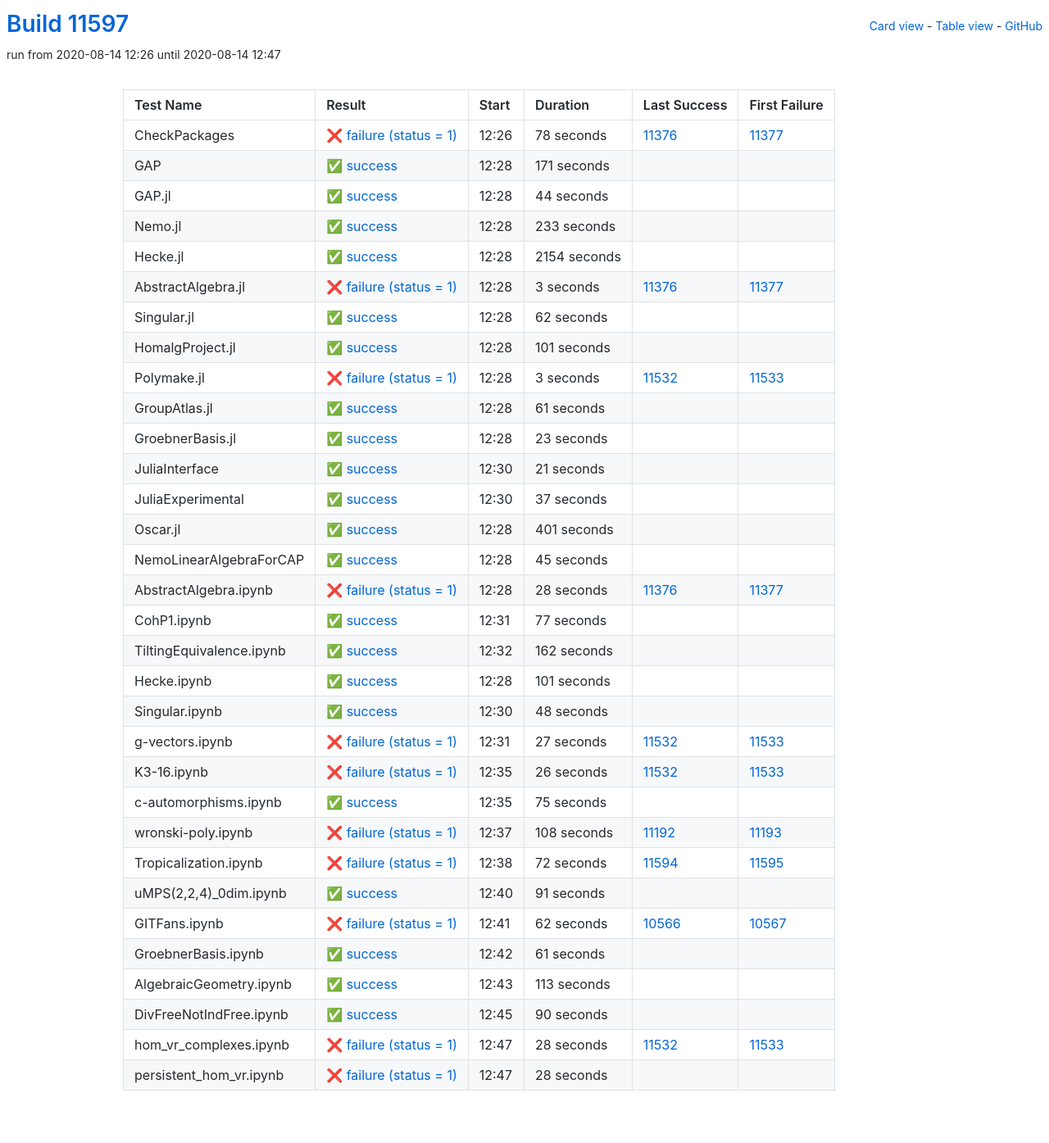
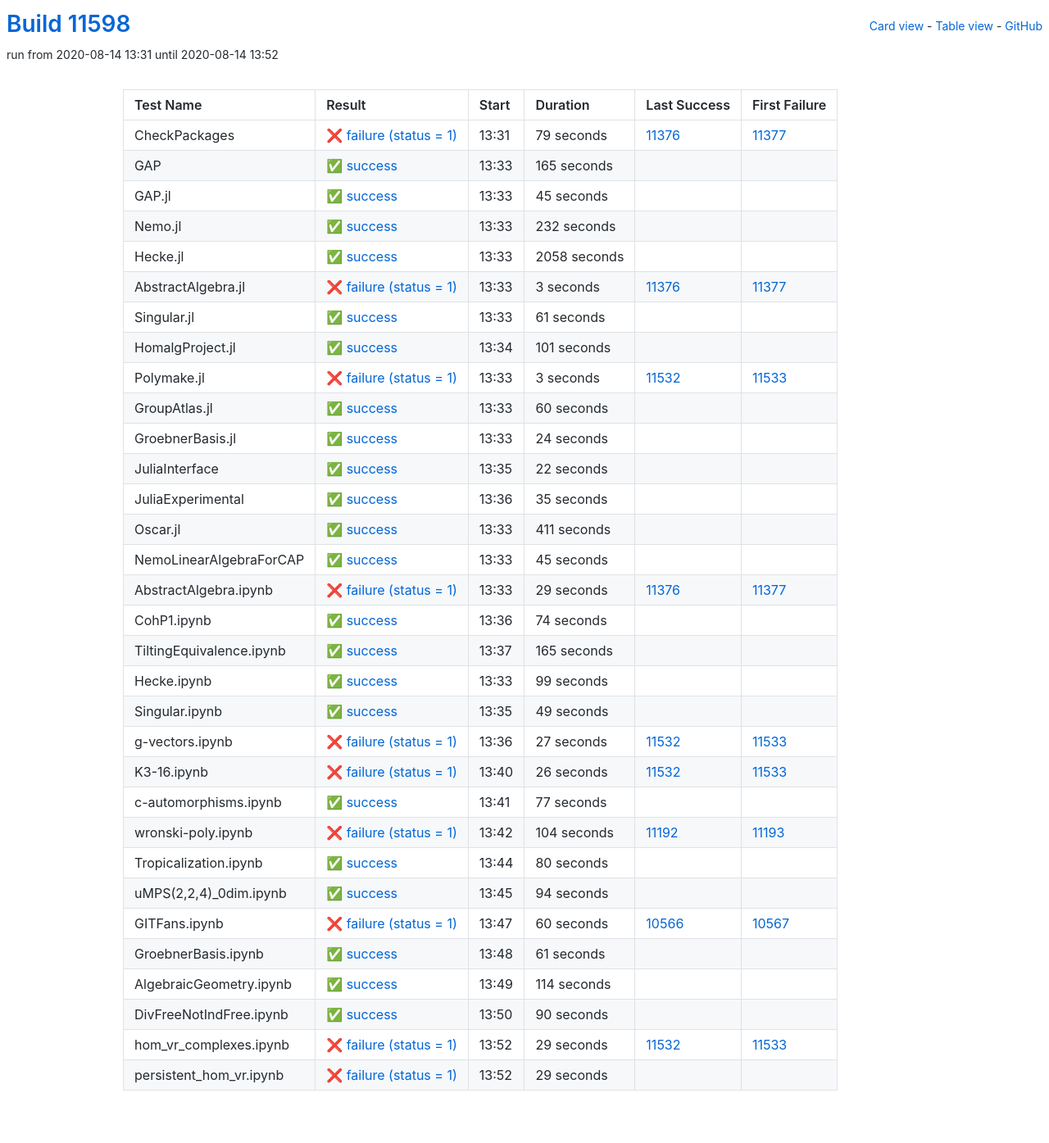
Before and after one commit to oscar-system/oscar-ci-status, a Jekyll site: the page built from table.html, in a window 1280 px wide. Shown: the whole page at 82% size. Built offline with Jekyll 4.4.1, drawn with Linux system fonts in a browser that asks for light colours.

Commit message:
Build #11598

```diff
--- a/_data/ci.yml
+++ b/_data/ci.yml
@@ -1,6 +1,6 @@
 ---
-build: 11597
-build_url: https://oscarci.mathematik.uni-kl.de/job/oscar/11597/
+build: 11598
+build_url: https://oscarci.mathematik.uni-kl.de/job/oscar/11598/
 job: oscar
 organization: oscar-system
 repo: oscar-ci-status
@@ -8,68 +8,68 @@
 tests:
 - name: CheckPackages
   id: checkpackages
-  log: https://oscarci.mathematik.uni-kl.de/job/oscar/11597/artifact/logs/build-11597/CheckPackages.log
-  start: 2020-08-14 12:26
+  log: https://oscarci.mathematik.uni-kl.de/job/oscar/11598/artifact/logs/build-11598/CheckPackages.log
+  start: 2020-08-14 13:31
   success: false
   exitcode: 1
   status: failure
-  duration: 78
+  duration: 79
   last_success: 11376
   last_success_url: https://oscarci.mathematik.uni-kl.de/job/oscar/11376/
   first_failure: 11377
   first_failure_url: https://oscarci.mathematik.uni-kl.de/job/oscar/11377/
 - name: GAP
   id: gap
-  log: https://oscarci.mathematik.uni-kl.de/job/oscar/11597/artifact/logs/build-11597/GAP.log
-  start: 2020-08-14 12:28
+  log: https://oscarci.mathematik.uni-kl.de/job/oscar/11598/artifact/logs/build-11598/GAP.log
+  start: 2020-08-14 13:33
   success: true
   exitcode: 0
   status: success
-  duration: 171
+  duration: 165
   last_success: false
   last_success_url:
   first_failure: false
   first_failure_url:
 - name: GAP.jl
   id: gap-jl
-  log: https://oscarci.mathematik.uni-kl.de/job/oscar/11597/artifact/logs/build-11597/GAP.jl.log
-  start: 2020-08-14 12:28
+  log: https://oscarci.mathematik.uni-kl.de/job/oscar/11598/artifact/logs/build-11598/GAP.jl.log
+  start: 2020-08-14 13:33
   success: true
   exitcode: 0
   status: success
-  duration: 44
+  duration: 45
   last_success: false
   last_success_url:
   first_failure: false
   first_failure_url:
 - name: Nemo.jl
   id: nemo-jl
-  log: https://oscarci.mathematik.uni-kl.de/job/oscar/11597/artifact/logs/build-11597/Nemo.jl.log
-  start: 2020-08-14 12:28
+  log: https://oscarci.mathematik.uni-kl.de/job/oscar/11598/artifact/logs/build-11598/Nemo.jl.log
+  start: 2020-08-14 13:33
   success: true
   exitcode: 0
   status: success
-  duration: 233
+  duration: 232
   last_success: false
   last_success_url:
   first_failure: false
   first_failure_url:
 - name: Hecke.jl
   id: hecke-jl
-  log: https://oscarci.mathematik.uni-kl.de/job/oscar/11597/artifact/logs/build-11597/Hecke.jl.log
-  start: 2020-08-14 12:28
+  log: https://oscarci.mathematik.uni-kl.de/job/oscar/11598/artifact/logs/build-11598/Hecke.jl.log
+  start: 2020-08-14 13:33
   success: true
   exitcode: 0
   status: success
-  duration: 2154
+  duration: 2058
   last_success: false
   last_success_url:
   first_failure: false
   first_failure_url:
 - name: AbstractAlgebra.jl
   id: abstractalgebra-jl
-  log: https://oscarci.mathematik.uni-kl.de/job/oscar/11597/artifact/logs/build-11597/AbstractAlgebra.jl.log
-  start: 2020-08-14 12:28
+  log: https://oscarci.mathematik.uni-kl.de/job/oscar/11598/artifact/logs/build-11598/AbstractAlgebra.jl.log
+  start: 2020-08-14 13:33
   success: false
   exitcode: 1
   status: failure
@@ -80,20 +80,20 @@
   first_failure_url: https://oscarci.mathematik.uni-kl.de/job/oscar/11377/
 - name: Singular.jl
   id: singular-jl
-  log: https://oscarci.mathematik.uni-kl.de/job/oscar/11597/artifact/logs/build-11597/Singular.jl.log
-  start: 2020-08-14 12:28
+  log: https://oscarci.mathematik.uni-kl.de/job/oscar/11598/artifact/logs/build-11598/Singular.jl.log
+  start: 2020-08-14 13:33
   success: true
   exitcode: 0
   status: success
-  duration: 62
+  duration: 61
   last_success: false
   last_success_url:
   first_failure: false
   first_failure_url:
 - name: HomalgProject.jl
   id: homalgproject-jl
-  log: https://oscarci.mathematik.uni-kl.de/job/oscar/11597/artifact/logs/build-11597/HomalgProject.jl.log
-  start: 2020-08-14 12:28
+  log: https://oscarci.mathematik.uni-kl.de/job/oscar/11598/artifact/logs/build-11598/HomalgProject.jl.log
+  start: 2020-08-14 13:34
   success: true
   exitcode: 0
   status: success
@@ -104,8 +104,8 @@
   first_failure_url:
 - name: Polymake.jl
   id: polymake-jl
-  log: https://oscarci.mathematik.uni-kl.de/job/oscar/11597/artifact/logs/build-11597/Polymake.jl.log
-  start: 2020-08-14 12:28
+  log: https://oscarci.mathematik.uni-kl.de/job/oscar/11598/artifact/logs/build-11598/Polymake.jl.log
+  start: 2020-08-14 13:33
   success: false
   exitcode: 1
   status: failure
@@ -116,68 +116,68 @@
   first_failure_url: https://oscarci.mathematik.uni-kl.de/job/oscar/11533/
 - name: GroupAtlas.jl
   id: groupatlas-jl
-  log: https://oscarci.mathematik.uni-kl.de/job/oscar/11597/artifact/logs/build-11597/GroupAtlas.jl.log
-  start: 2020-08-14 12:28
+  log: https://oscarci.mathematik.uni-kl.de/job/oscar/11598/artifact/logs/build-11598/GroupAtlas.jl.log
+  start: 2020-08-14 13:33
   success: true
   exitcode: 0
   status: success
-  duration: 61
+  duration: 60
   last_success: false
   last_success_url:
   first_failure: false
   first_failure_url:
 - name: GroebnerBasis.jl
   id: groebnerbasis-jl
-  log: https://oscarci.mathematik.uni-kl.de/job/oscar/11597/artifact/logs/build-11597/GroebnerBasis.jl.log
-  start: 2020-08-14 12:28
+  log: https://oscarci.mathematik.uni-kl.de/job/oscar/11598/artifact/logs/build-11598/GroebnerBasis.jl.log
+  start: 2020-08-14 13:33
   success: true
   exitcode: 0
   status: success
-  duration: 23
+  duration: 24
   last_success: false
   last_success_url:
   first_failure: false
   first_failure_url:
 - name: JuliaInterface
   id: juliainterface
-  log: https://oscarci.mathematik.uni-kl.de/job/oscar/11597/artifact/logs/build-11597/JuliaInterface.log
-  start: 2020-08-14 12:30
+  log: https://oscarci.mathematik.uni-kl.de/job/oscar/11598/artifact/logs/build-11598/JuliaInterface.log
+  start: 2020-08-14 13:35
   success: true
   exitcode: 0
   status: success
-  duration: 21
+  duration: 22
   last_success: false
   last_success_url:
   first_failure: false
   first_failure_url:
 - name: JuliaExperimental
   id: juliaexperimental
-  log: https://oscarci.mathematik.uni-kl.de/job/oscar/11597/artifact/logs/build-11597/JuliaExperimental.log
-  start: 2020-08-14 12:30
+  log: https://oscarci.mathematik.uni-kl.de/job/oscar/11598/artifact/logs/build-11598/JuliaExperimental.log
+  start: 2020-08-14 13:36
   success: true
   exitcode: 0
   status: success
-  duration: 37
+  duration: 35
   last_success: false
   last_success_url:
   first_failure: false
   first_failure_url:
 - name: Oscar.jl
   id: oscar-jl
-  log: https://oscarci.mathematik.uni-kl.de/job/oscar/11597/artifact/logs/build-11597/Oscar.jl.log
-  start: 2020-08-14 12:28
+  log: https://oscarci.mathematik.uni-kl.de/job/oscar/11598/artifact/logs/build-11598/Oscar.jl.log
+  start: 2020-08-14 13:33
   success: true
   exitcode: 0
   status: success
-  duration: 401
+  duration: 411
   last_success: false
   last_success_url:
   first_failure: false
   first_failure_url:
 - name: NemoLinearAlgebraForCAP
   id: nemolinearalgebraforcap
-  log: https://oscarci.mathematik.uni-kl.de/job/oscar/11597/artifact/logs/build-11597/NemoLinearAlgebraForCAP.log
-  start: 2020-08-14 12:28
+  log: https://oscarci.mathematik.uni-kl.de/job/oscar/11598/artifact/logs/build-11598/NemoLinearAlgebraForCAP.log
+  start: 2020-08-14 13:33
   success: true
   exitcode: 0
   status: success
@@ -188,68 +188,68 @@
   first_failure_url:
 - name: AbstractAlgebra.ipynb
   id: abstractalgebra-ipynb
-  log: https://oscarci.mathematik.uni-kl.de/job/oscar/11597/artifact/logs/build-11597/AbstractAlgebra.ipynb.log
-  start: 2020-08-14 12:28
+  log: https://oscarci.mathematik.uni-kl.de/job/oscar/11598/artifact/logs/build-11598/AbstractAlgebra.ipynb.log
+  start: 2020-08-14 13:33
   success: false
   exitcode: 1
   status: failure
-  duration: 28
+  duration: 29
   last_success: 11376
   last_success_url: https://oscarci.mathematik.uni-kl.de/job/oscar/11376/
   first_failure: 11377
   first_failure_url: https://oscarci.mathematik.uni-kl.de/job/oscar/11377/
 - name: CohP1.ipynb
   id: cohp1-ipynb
-  log: https://oscarci.mathematik.uni-kl.de/job/oscar/11597/artifact/logs/build-11597/CohP1.ipynb.log
-  start: 2020-08-14 12:31
+  log: https://oscarci.mathematik.uni-kl.de/job/oscar/11598/artifact/logs/build-11598/CohP1.ipynb.log
+  start: 2020-08-14 13:36
   success: true
   exitcode: 0
   status: success
-  duration: 77
+  duration: 74
   last_success: false
   last_success_url:
   first_failure: false
   first_failure_url:
 - name: TiltingEquivalence.ipynb
   id: tiltingequivalence-ipynb
-  log: https://oscarci.mathematik.uni-kl.de/job/oscar/11597/artifact/logs/build-11597/TiltingEquivalence.ipynb.log
-  start: 2020-08-14 12:32
+  log: https://oscarci.mathematik.uni-kl.de/job/oscar/11598/artifact/logs/build-11598/TiltingEquivalence.ipynb.log
+  start: 2020-08-14 13:37
   success: true
   exitcode: 0
   status: success
-  duration: 162
+  duration: 165
   last_success: false
   last_success_url:
   first_failure: false
   first_failure_url:
 - name: Hecke.ipynb
   id: hecke-ipynb
-  log: https://oscarci.mathematik.uni-kl.de/job/oscar/11597/artifact/logs/build-11597/Hecke.ipynb.log
-  start: 2020-08-14 12:28
+  log: https://oscarci.mathematik.uni-kl.de/job/oscar/11598/artifact/logs/build-11598/Hecke.ipynb.log
+  start: 2020-08-14 13:33
   success: true
   exitcode: 0
   status: success
-  duration: 101
+  duration: 99
   last_success: false
   last_success_url:
   first_failure: false
   first_failure_url:
 - name: Singular.ipynb
   id: singular-ipynb
-  log: https://oscarci.mathematik.uni-kl.de/job/oscar/11597/artifact/logs/build-11597/Singular.ipynb.log
-  start: 2020-08-14 12:30
+  log: https://oscarci.mathematik.uni-kl.de/job/oscar/11598/artifact/logs/build-11598/Singular.ipynb.log
+  start: 2020-08-14 13:35
   success: true
   exitcode: 0
   status: success
-  duration: 48
+  duration: 49
   last_success: false
   last_success_url:
   first_failure: false
   first_failure_url:
 - name: g-vectors.ipynb
   id: g-vectors-ipynb
-  log: https://oscarci.mathematik.uni-kl.de/job/oscar/11597/artifact/logs/build-11597/g-vectors.ipynb.log
-  start: 2020-08-14 12:31
+  log: https://oscarci.mathematik.uni-kl.de/job/oscar/11598/artifact/logs/build-11598/g-vectors.ipynb.log
+  start: 2020-08-14 13:36
   success: false
   exitcode: 1
   status: failure
@@ -260,8 +260,8 @@
   first_failure_url: https://oscarci.mathematik.uni-kl.de/job/oscar/11533/
 - name: K3-16.ipynb
   id: k3-16-ipynb
-  log: https://oscarci.mathematik.uni-kl.de/job/oscar/11597/artifact/logs/build-11597/K3-16.ipynb.log
-  start: 2020-08-14 12:35
+  log: https://oscarci.mathematik.uni-kl.de/job/oscar/11598/artifact/logs/build-11598/K3-16.ipynb.log
+  start: 2020-08-14 13:40
   success: false
   exitcode: 1
   status: failure
@@ -272,68 +272,68 @@
   first_failure_url: https://oscarci.mathematik.uni-kl.de/job/oscar/11533/
 - name: c-automorphisms.ipynb
   id: c-automorphisms-ipynb
-  log: https://oscarci.mathematik.uni-kl.de/job/oscar/11597/artifact/logs/build-11597/c-automorphisms.ipynb.log
-  start: 2020-08-14 12:35
+  log: https://oscarci.mathematik.uni-kl.de/job/oscar/11598/artifact/logs/build-11598/c-automorphisms.ipynb.log
+  start: 2020-08-14 13:41
   success: true
   exitcode: 0
   status: success
-  duration: 75
+  duration: 77
   last_success: false
   last_success_url:
   first_failure: false
   first_failure_url:
 - name: wronski-poly.ipynb
   id: wronski-poly-ipynb
-  log: https://oscarci.mathematik.uni-kl.de/job/oscar/11597/artifact/logs/build-11597/wronski-poly.ipynb.log
-  start: 2020-08-14 12:37
+  log: https://oscarci.mathematik.uni-kl.de/job/oscar/11598/artifact/logs/build-11598/wronski-poly.ipynb.log
+  start: 2020-08-14 13:42
   success: false
   exitcode: 1
   status: failure
-  duration: 108
+  duration: 104
   last_success: 11192
   last_success_url: https://oscarci.mathematik.uni-kl.de/job/oscar/11192/
   first_failure: 11193
   first_failure_url: https://oscarci.mathematik.uni-kl.de/job/oscar/11193/
 - name: Tropicalization.ipynb
   id: tropicalization-ipynb
-  log: https://oscarci.mathematik.uni-kl.de/job/oscar/11597/artifact/logs/build-11597/Tropicalization.ipynb.log
-  start: 2020-08-14 12:38
-  success: false
-  exitcode: 1
-  status: failure
-  duration: 72
-  last_success: 11594
-  last_success_url: https://oscarci.mathematik.uni-kl.de/job/oscar/11594/
-  first_failure: 11595
-  first_failure_url: https://oscarci.mathematik.uni-kl.de/job/oscar/11595/
-- name: uMPS(2,2,4)_0dim.ipynb
-  id: umps-2-2-4-0dim-ipynb
-  log: https://oscarci.mathematik.uni-kl.de/job/oscar/11597/artifact/logs/build-11597/uMPS-2-2-4-_0dim.ipynb.log
-  start: 2020-08-14 12:40
+  log: https://oscarci.mathematik.uni-kl.de/job/oscar/11598/artifact/logs/build-11598/Tropicalization.ipynb.log
+  start: 2020-08-14 13:44
   success: true
   exitcode: 0
   status: success
-  duration: 91
+  duration: 80
+  last_success: false
+  last_success_url:
+  first_failure: false
+  first_failure_url:
+- name: uMPS(2,2,4)_0dim.ipynb
+  id: umps-2-2-4-0dim-ipynb
+  log: https://oscarci.mathematik.uni-kl.de/job/oscar/11598/artifact/logs/build-11598/uMPS-2-2-4-_0dim.ipynb.log
+  start: 2020-08-14 13:45
+  success: true
+  exitcode: 0
+  status: success
+  duration: 94
   last_success: false
   last_success_url:
   first_failure: false
   first_failure_url:
 - name: GITFans.ipynb
   id: gitfans-ipynb
-  log: https://oscarci.mathematik.uni-kl.de/job/oscar/11597/artifact/logs/build-11597/GITFans.ipynb.log
-  start: 2020-08-14 12:41
+  log: https://oscarci.mathematik.uni-kl.de/job/oscar/11598/artifact/logs/build-11598/GITFans.ipynb.log
+  start: 2020-08-14 13:47
   success: false
   exitcode: 1
   status: failure
-  duration: 62
+  duration: 60
   last_success: 10566
   last_success_url: https://oscarci.mathematik.uni-kl.de/job/oscar/10566/
   first_failure: 10567
   first_failure_url: https://oscarci.mathematik.uni-kl.de/job/oscar/10567/
 - name: GroebnerBasis.ipynb
   id: groebnerbasis-ipynb
-  log: https://oscarci.mathematik.uni-kl.de/job/oscar/11597/artifact/logs/build-11597/GroebnerBasis.ipynb.log
-  start: 2020-08-14 12:42
+  log: https://oscarci.mathematik.uni-kl.de/job/oscar/11598/artifact/logs/build-11598/GroebnerBasis.ipynb.log
+  start: 2020-08-14 13:48
   success: true
   exitcode: 0
   status: success
@@ -344,20 +344,20 @@
   first_failure_url:
 - name: AlgebraicGeometry.ipynb
   id: algebraicgeometry-ipynb
-  log: https://oscarci.mathematik.uni-kl.de/job/oscar/11597/artifact/logs/build-11597/AlgebraicGeometry.ipynb.log
-  start: 2020-08-14 12:43
+  log: https://oscarci.mathematik.uni-kl.de/job/oscar/11598/artifact/logs/build-11598/AlgebraicGeometry.ipynb.log
+  start: 2020-08-14 13:49
   success: true
   exitcode: 0
   status: success
-  duration: 113
+  duration: 114
   last_success: false
   last_success_url:
   first_failure: false
   first_failure_url:
 - name: DivFreeNotIndFree.ipynb
   id: divfreenotindfree-ipynb
-  log: https://oscarci.mathematik.uni-kl.de/job/oscar/11597/artifact/logs/build-11597/DivFreeNotIndFree.ipynb.log
-  start: 2020-08-14 12:45
+  log: https://oscarci.mathematik.uni-kl.de/job/oscar/11598/artifact/logs/build-11598/DivFreeNotIndFree.ipynb.log
+  start: 2020-08-14 13:50
   success: true
   exitcode: 0
   status: success
@@ -368,24 +368,24 @@
   first_failure_url:
 - name: hom_vr_complexes.ipynb
   id: hom-vr-complexes-ipynb
-  log: https://oscarci.mathematik.uni-kl.de/job/oscar/11597/artifact/logs/build-11597/hom_vr_complexes.ipynb.log
-  start: 2020-08-14 12:47
+  log: https://oscarci.mathematik.uni-kl.de/job/oscar/11598/artifact/logs/build-11598/hom_vr_complexes.ipynb.log
+  start: 2020-08-14 13:52
   success: false
   exitcode: 1
   status: failure
-  duration: 28
+  duration: 29
   last_success: 11532
   last_success_url: https://oscarci.mathematik.uni-kl.de/job/oscar/11532/
   first_failure: 11533
   first_failure_url: https://oscarci.mathematik.uni-kl.de/job/oscar/11533/
 - name: persistent_hom_vr.ipynb
   id: persistent-hom-vr-ipynb
-  log: https://oscarci.mathematik.uni-kl.de/job/oscar/11597/artifact/logs/build-11597/persistent_hom_vr.ipynb.log
-  start: 2020-08-14 12:47
+  log: https://oscarci.mathematik.uni-kl.de/job/oscar/11598/artifact/logs/build-11598/persistent_hom_vr.ipynb.log
+  start: 2020-08-14 13:52
   success: false
   exitcode: 1
   status: failure
-  duration: 28
+  duration: 29
   last_success: false
   last_success_url:
   first_failure: false
```
Also changed, not shown: README.md.
